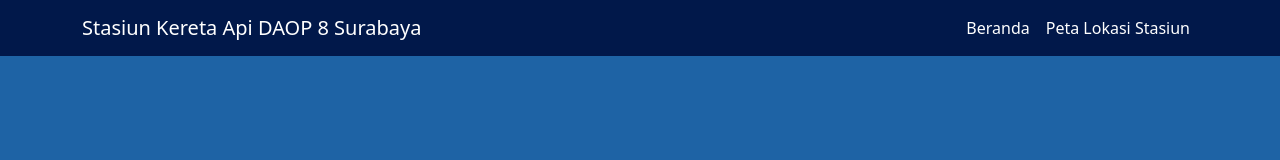
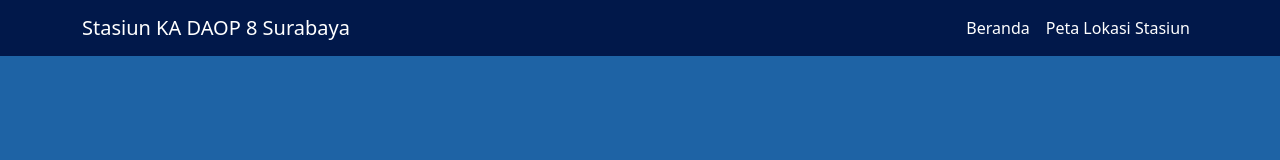
Before and after one commit to kangerlangga/webgis-stasiunkadaop8, a plain HTML site: page index.html in a window 1280 px wide. Shown: the top 160 px of the page. Drawn offline with nearby package versions, Linux system fonts and the light colour scheme.

Commit message:
Update index.html

```diff
--- a/index.html
+++ b/index.html
@@ -17,7 +17,7 @@
 <body>
     <nav class="navbar navbar-expand-lg navbar-dark" style="background-color: #01184a;">
         <div class="container">
-            <a class="navbar-brand" href="#">Stasiun Kereta Api DAOP 8 Surabaya</a>
+            <a class="navbar-brand" href="#">Stasiun KA DAOP 8 Surabaya</a>
             <button class="navbar-toggler" type="button" data-bs-toggle="collapse"
                 data-bs-target="#navbarSupportedContent" aria-controls="navbarSupportedContent" aria-expanded="false"
                 aria-label="Toggle navigation">
```
